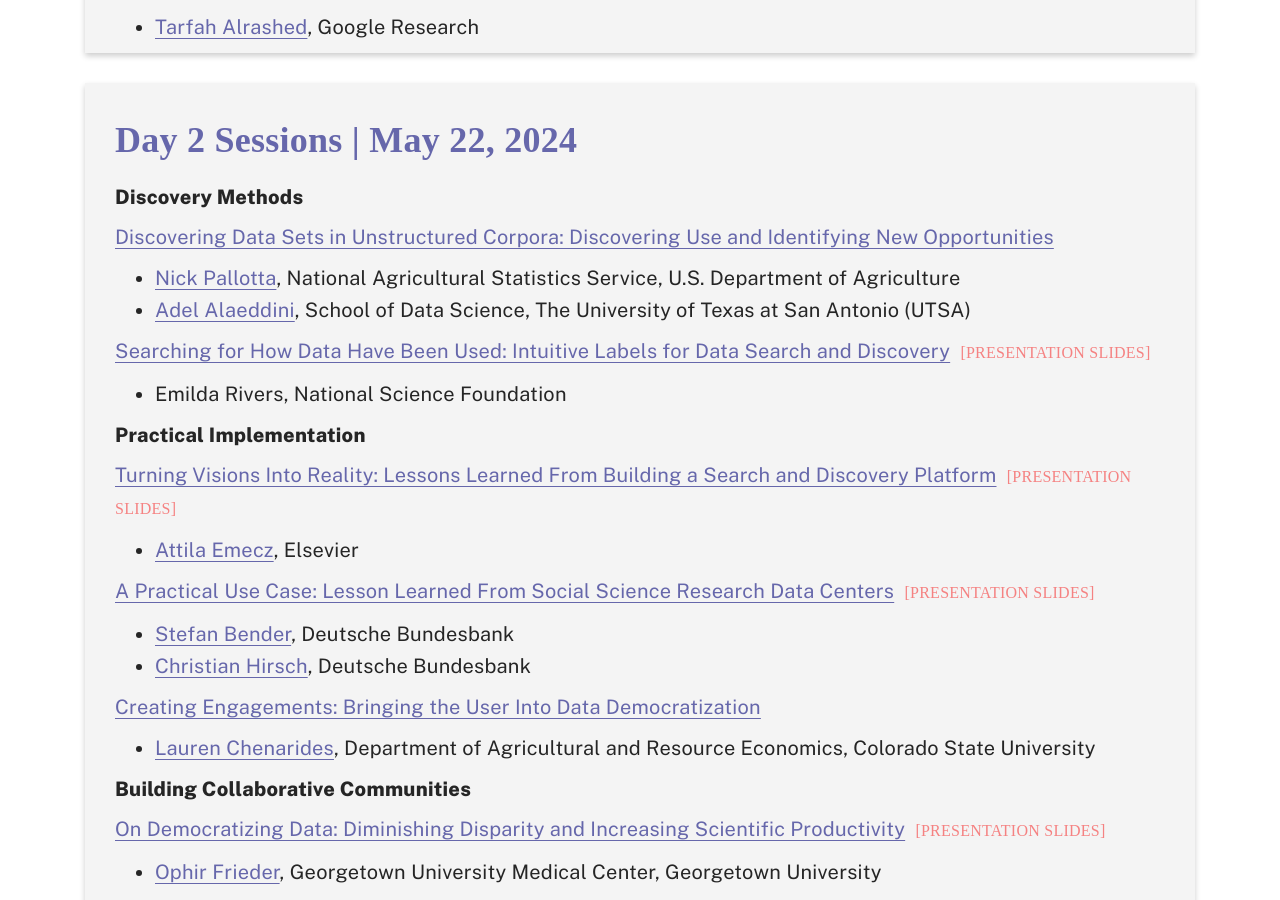
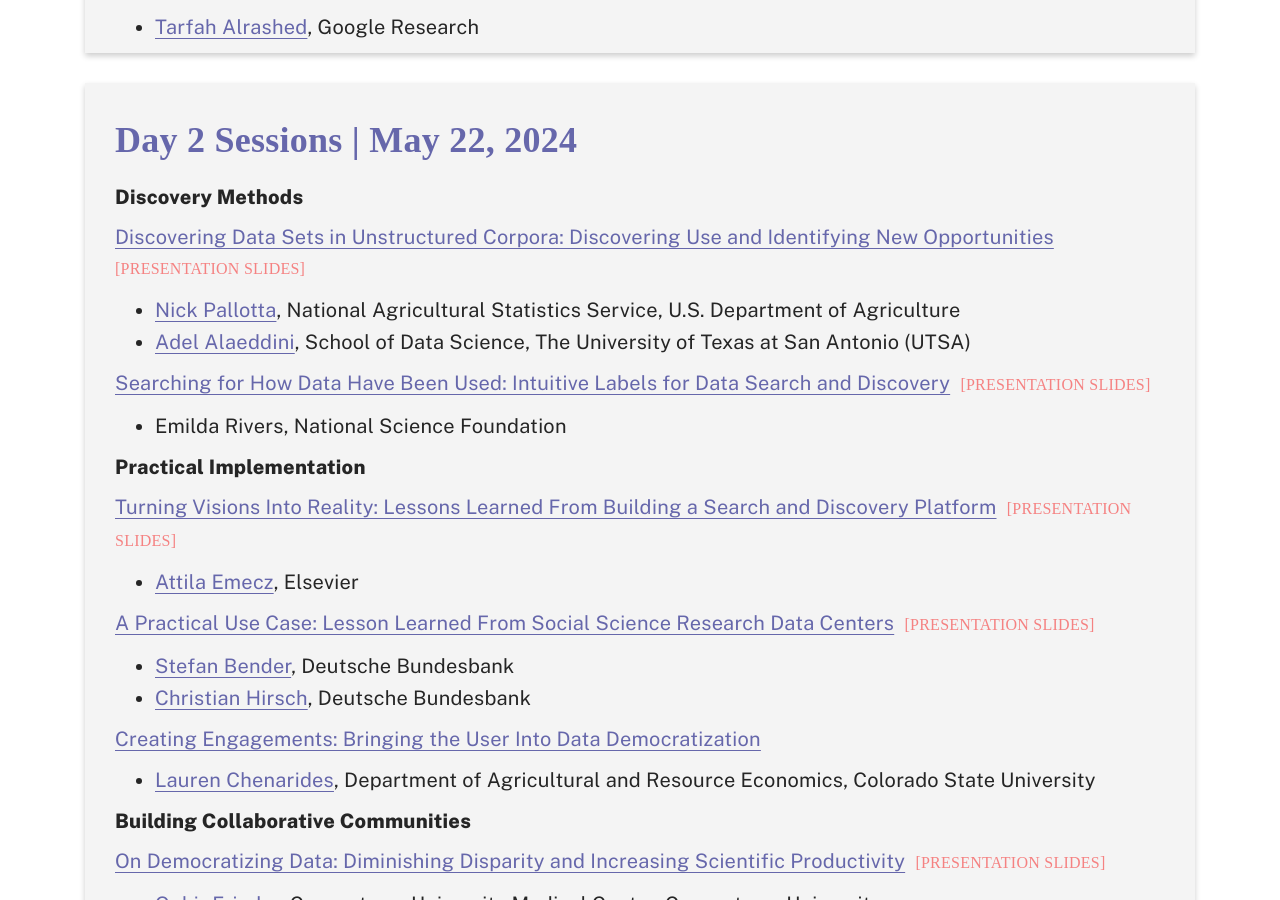
Before and after one commit to democratizingdata/democratizingdata.github.io, a Jekyll site: the page built from events/2024/havard-data-science-review/index.html, in a window 1280 px wide and 900 px high, scrolled down 1798 px. Built offline with Jekyll 4.4.1, drawn with Linux system fonts in a browser that asks for light colours; nearby versions of some CDN libraries; some web fonts are replaced.

Commit message:
Updating havard event

```diff
--- a/events/2024/havard-data-science-review/index.html
+++ b/events/2024/havard-data-science-review/index.html
@@ -103,7 +103,9 @@
     <p><b>Discovery Methods</b></p>
 
     <p><a href="https://doi.org/10.1162/99608f92.77bfa1c9">Discovering Data Sets in Unstructured Corpora: Discovering Use
-        and Identifying New Opportunities</a></p>
+        and Identifying New Opportunities</a>&nbsp;
+        <a class="link-slides" href="{{ site.baseurl }}/assets/pdf/havard-webinar/Discovering Data Sets in Unstructured Corpora (1).pdf" download>
+        [PRESENTATION SLIDES]</a></p></p>
     <ul>
       <li><a href="https://hdsr.mitpress.mit.edu/user/nick-pallotta">Nick Pallotta</a>, National Agricultural Statistics
         Service, U.S. Department of Agriculture</li>
```
Also changed, not shown: 1 other file.
